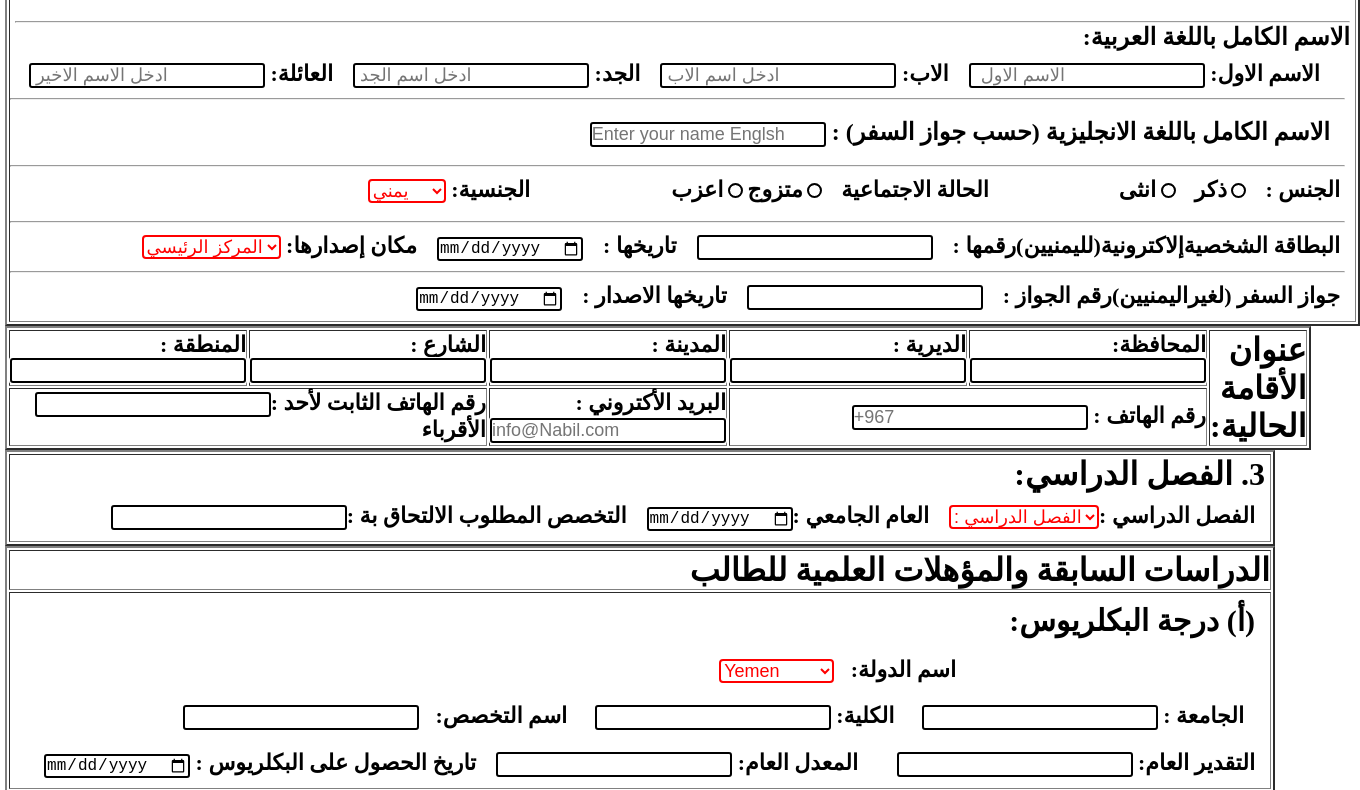
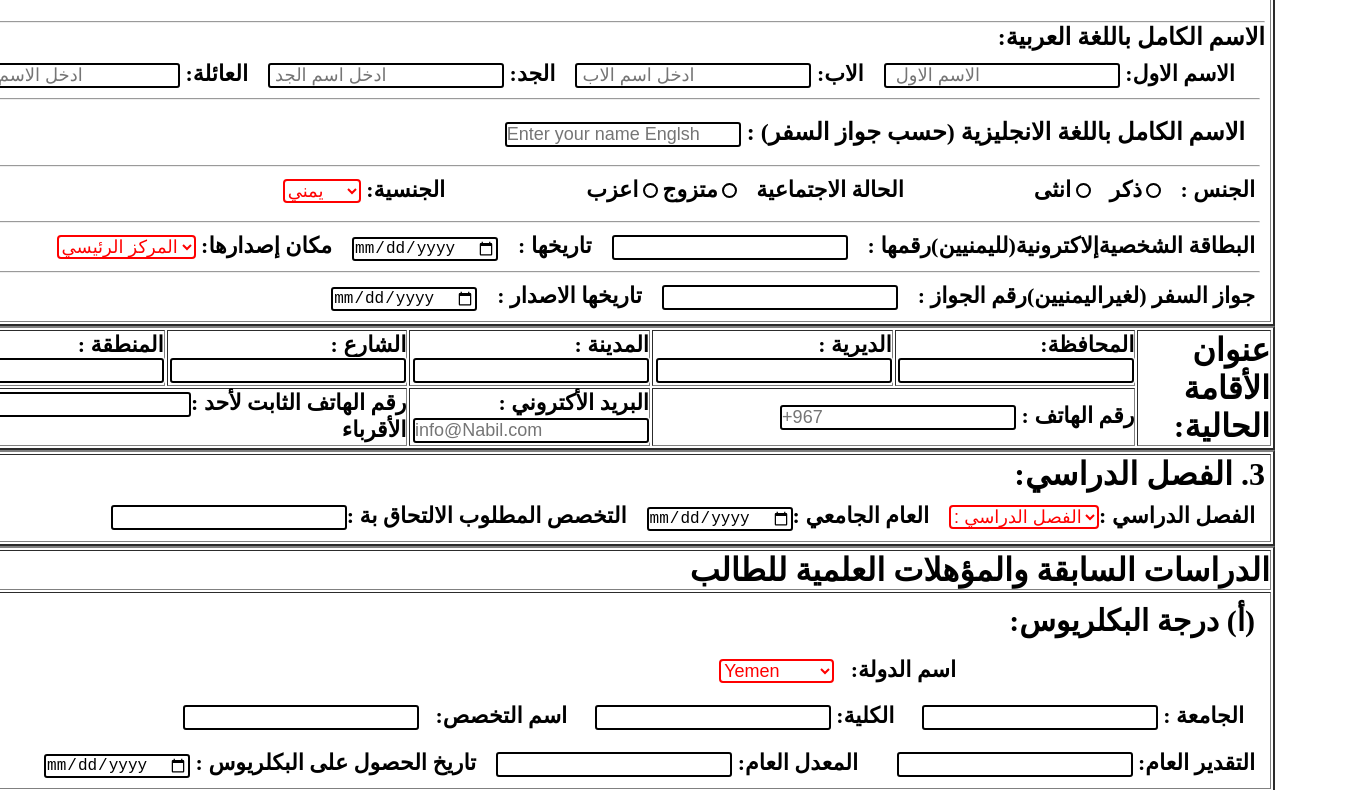
Before and after one commit to NabilAlshahari/subm-request, a plain HTML site: page index.html in a window 1280 px wide. Shown: the part 594-1384 px from the top of the page, 1360 px wide, since content can reach past the window. Drawn offline with Linux system fonts and the light colour scheme.

Commit message:
Update style_info.css

```diff
--- a/style_info.css
+++ b/style_info.css
@@ -7,7 +7,7 @@ html , body{
 
 float:right;
 margin-left:70px;
-width:100%;
+
 
 }
 
@@ -30,7 +30,7 @@ h1{
   justify-content: space-between;
 }
 table {
-    flex-direction: column;
+   /*flex-direction: column;*/
     width: 100%;
     height: 100%;
     text-align: right;
```
